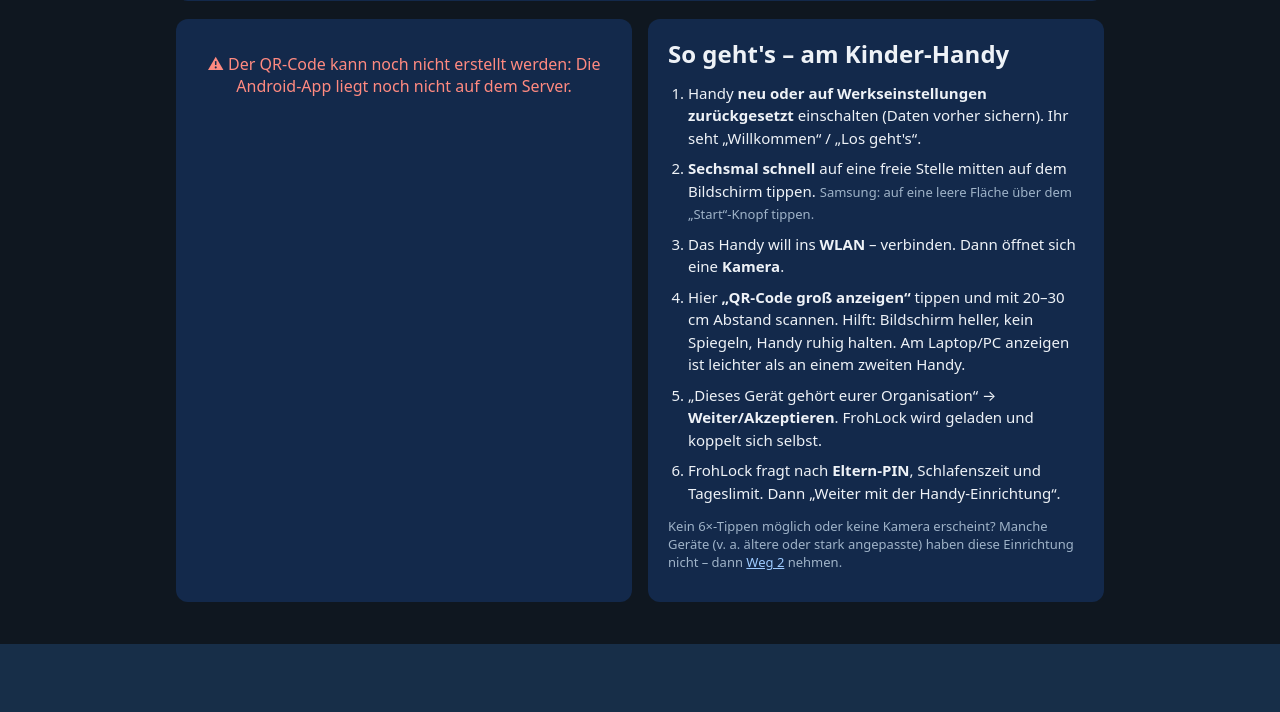
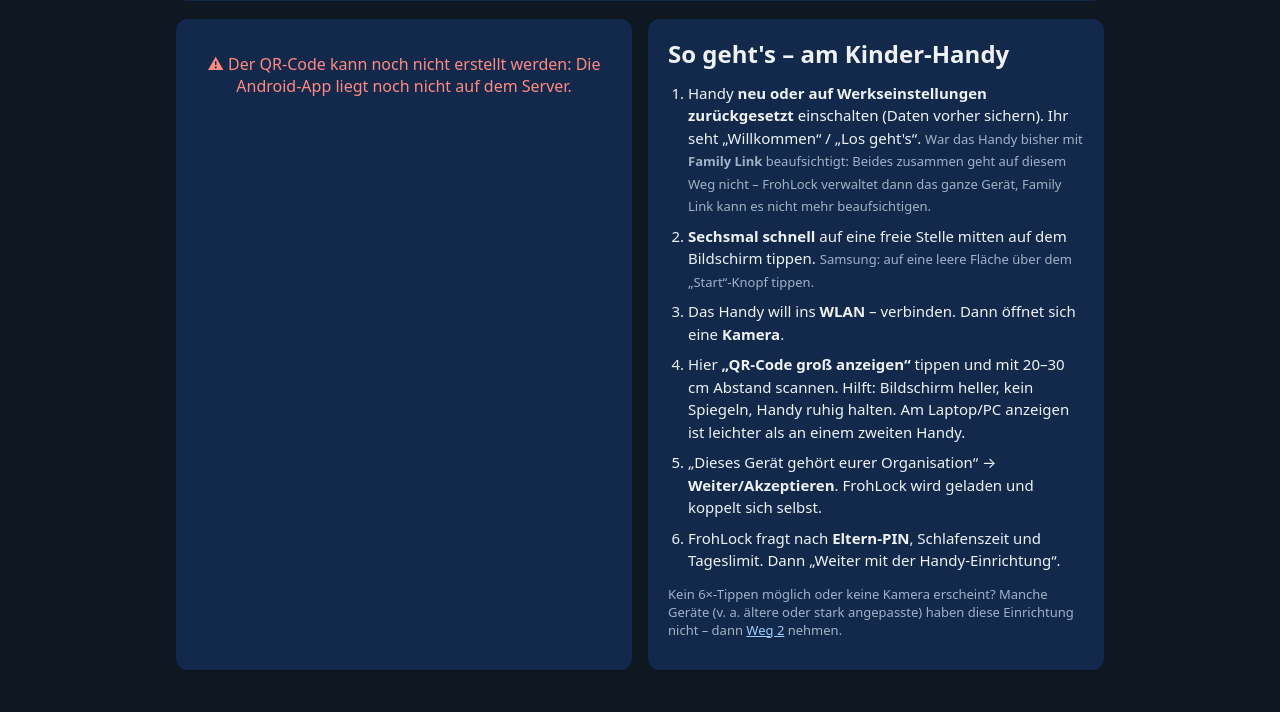
Before and after one commit to danielrupp-ai/frohlock, a FastAPI app: template server/app/templates/android_qr.html in a window 1280 px wide. Shown: the part 255-967 px from the top of the page. Before the commit the page ends 899 px from the top, so only its background shows below. Run offline with FastAPI, Linux system fonts and the light colour scheme; the template is opened without the code that fills it, so the values that code supplies are empty; some libraries are stand-ins or nearby versions.

Commit message:
Android: Family-Link-Freigabe (Apps aus unbekannten Quellen) in Installations-Seite, Admin und Doku
Co-Authored-By: Claude Opus 5.5 <noreply@anthropic.com>

```diff
--- a/server/app/templates/android_qr.html
+++ b/server/app/templates/android_qr.html
@@ -43,7 +43,9 @@
   <div class="card">
     <h2>So geht's – am Kinder-Handy</h2>
     <ol class="fl-steps">
-      <li>Handy <b>neu oder auf Werkseinstellungen zurückgesetzt</b> einschalten (Daten vorher sichern). Ihr seht „Willkommen“ / „Los geht's“.</li>
+      <li>Handy <b>neu oder auf Werkseinstellungen zurückgesetzt</b> einschalten (Daten vorher sichern). Ihr seht „Willkommen“ / „Los geht's“.
+        <span class="muted">War das Handy bisher mit <b>Family Link</b> beaufsichtigt: Beides zusammen geht auf diesem Weg nicht –
+        FrohLock verwaltet dann das ganze Gerät, Family Link kann es nicht mehr beaufsichtigen.</span></li>
       <li><b>Sechsmal schnell</b> auf eine freie Stelle mitten auf dem Bildschirm tippen.
         <span class="muted">Samsung: auf eine leere Fläche über dem „Start“-Knopf tippen.</span></li>
       <li>Das Handy will ins <b>WLAN</b> – verbinden. Dann öffnet sich eine <b>Kamera</b>.</li>
@@ -79,6 +81,8 @@
   <div class="card">
     <h2>So geht's – am Kinder-Handy</h2>
     <ol class="fl-steps">
+      <li><b>Family Link auf dem Handy?</b> Vorher auf dem Eltern-Handy: Family Link → Kind → <b>„Angemeldete Geräte“</b> → Handy →
+        <b>„Apps aus unbekannten Quellen“</b> einschalten (oder im Browser über <b>g.co/yourfamily</b>). Sonst sagt das Handy „Frag deine Eltern“.</li>
       <li>Link öffnen (QR mit der Kamera scannen oder eintippen). Es erscheint die FrohLock-Seite.</li>
       <li><b>„FrohLock herunterladen“</b> → Datei öffnen → <b>Installieren</b>. Fragt das Handy nach „unbekannten Quellen“: zulassen.
         Warnt Play Protect: „Trotzdem installieren“.</li>
```
Also changed, not shown: docs/ANDROID.md (+7 -0 lines), server/app/templates/install.html (+7 -0 lines).
